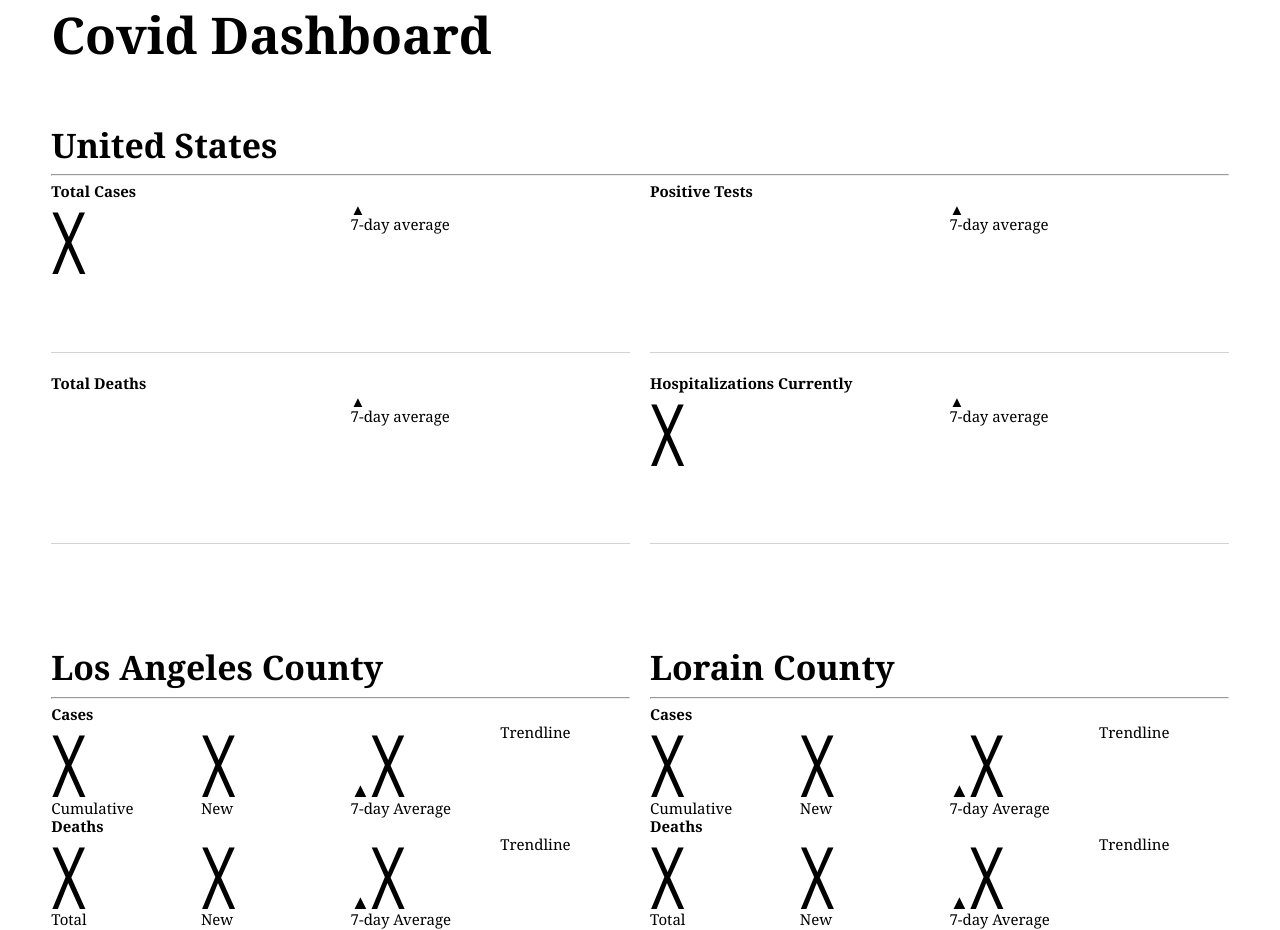
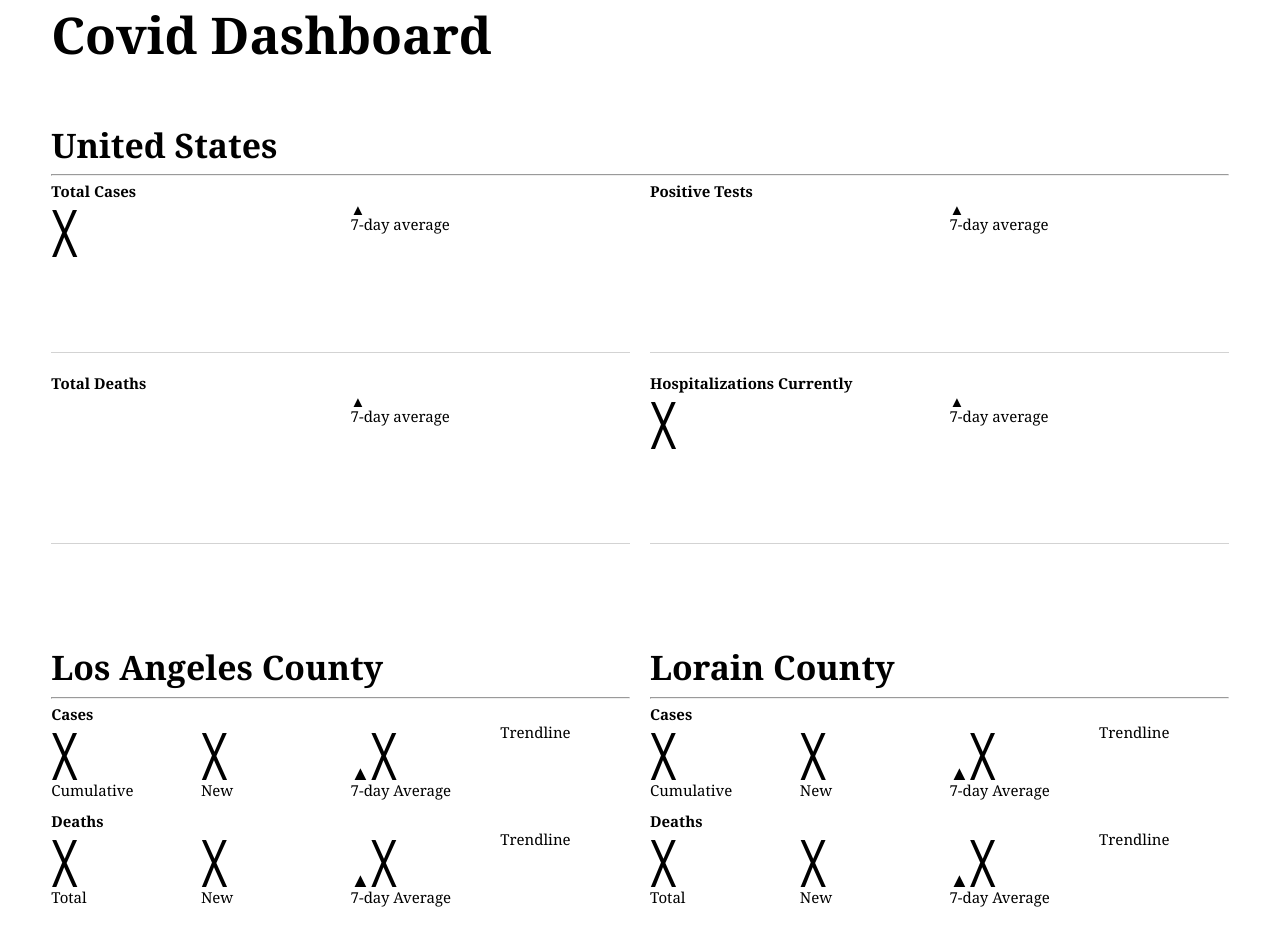
Before and after one commit to garretthaas/covid-dashboard, a website built with webpack: page index.html in a window 1280 px wide. Shown: the top 930 px of the page. Built offline with nearby package versions, Linux system fonts and the light colour scheme; no server answers.

Commit message:
css adjustments

```diff
--- a/src/styles/sass/_typography.scss
+++ b/src/styles/sass/_typography.scss
@@ -23,7 +23,7 @@ p {
 
     &.callout {
         font-family: 'Oswald', sans-serif;
-        font-size: 7.594em;
+        font-size: 5.8em;
     }
 }
 
@@ -34,8 +34,6 @@ p {
 
         &::before {
            font-size: 2rem;
-
-
         }
     }
 
```
Also changed, not shown: dist/styles.min.css.
